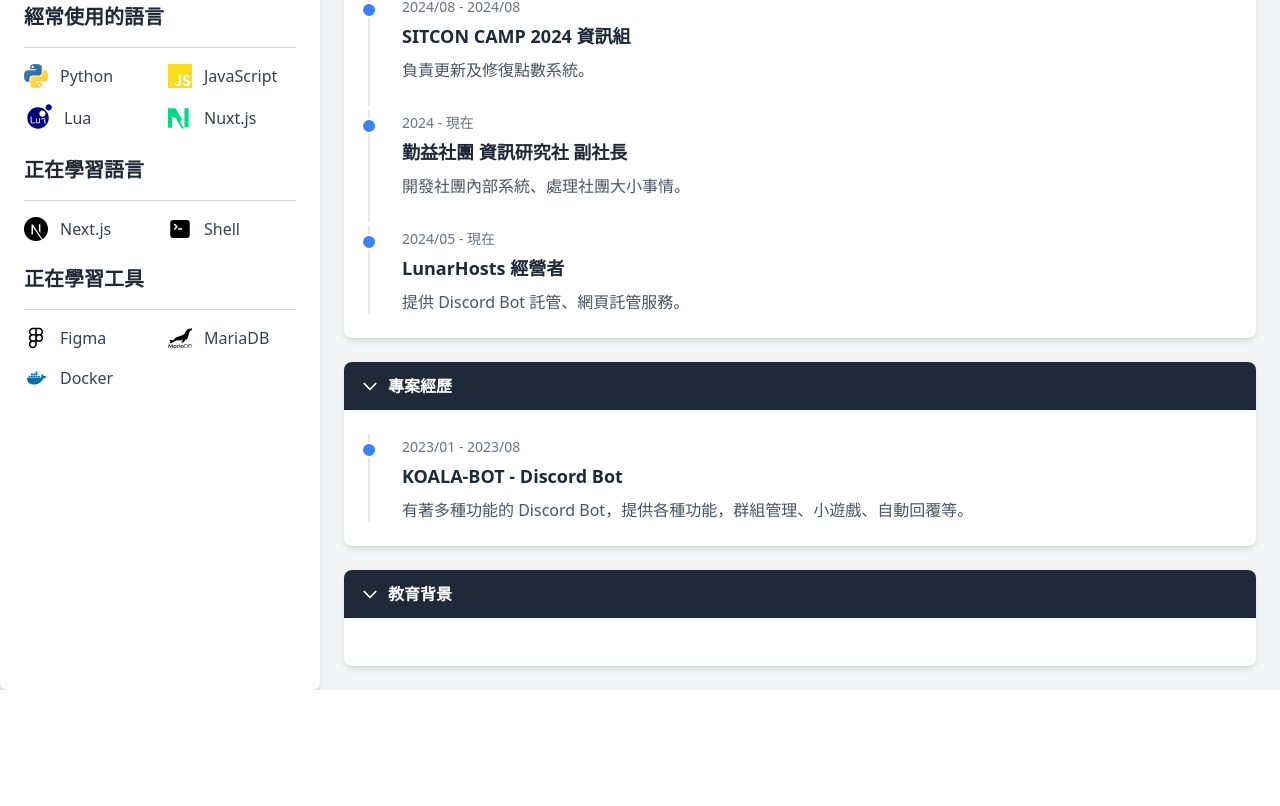
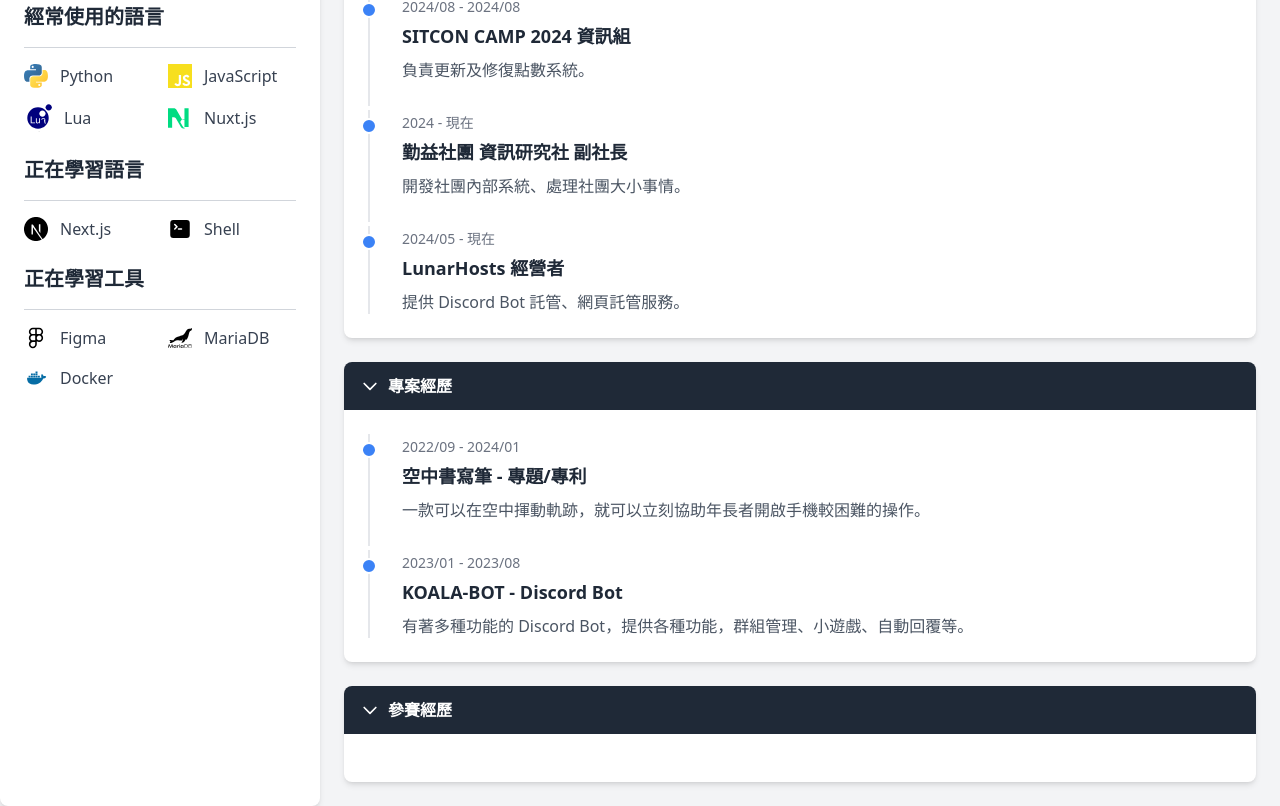
Before and after one commit to MrBandi/Bandi-Website, a Nuxt app: page / in a window 1280 px wide. Shown: the part 566-1372 px from the top of the page. Before the commit the page ends 1256 px from the top, so only its background shows below. Built offline with nearby package versions, Linux system fonts and the light colour scheme.

Commit message:
feat: add meta tags for SEO and update experience section titles with new project details

```diff
--- a/app.vue
+++ b/app.vue
@@ -8,4 +8,14 @@
 <script setup lang="ts">
 import ProfileSidebar from '~/components/ProfileSidebar.vue'
 import ExperienceSection from '~/components/ExperienceSection.vue'
+
+useHead({
+  title: 'Bandi About',
+  meta: [
+    {
+      name: 'description',
+      content: 'My resume page',
+    },
+  ],
+})
 </script>
--- a/components/ExperienceSection.vue
+++ b/components/ExperienceSection.vue
@@ -40,8 +40,8 @@
             </div>
         </WindowSection>
 
-        <!-- 教育背景 -->
-        <WindowSection title="教育背景">
+        <!-- 參賽經歷 -->
+        <WindowSection title="參賽經歷">
             <div class="space-y-4">
                 <!-- 這裡放教育背景的內容 -->
             </div>
--- a/components/mock.ts
+++ b/components/mock.ts
@@ -59,6 +59,12 @@
 export const projectExperiences: Experience[] = [
     {
         id: 1,
+        title: '空中書寫筆 - 專題/專利',
+        duration: '2022/09 - 2024/01',
+        description: '一款可以在空中揮動軌跡，就可以立刻協助年長者開啟手機較困難的操作。',
+    },
+    {
+        id: 2,
         title: 'KOALA-BOT - Discord Bot',
         duration: '2023/01 - 2023/08',
         description: '有著多種功能的 Discord Bot，提供各種功能，群組管理、小遊戲、自動回覆等。',
```
